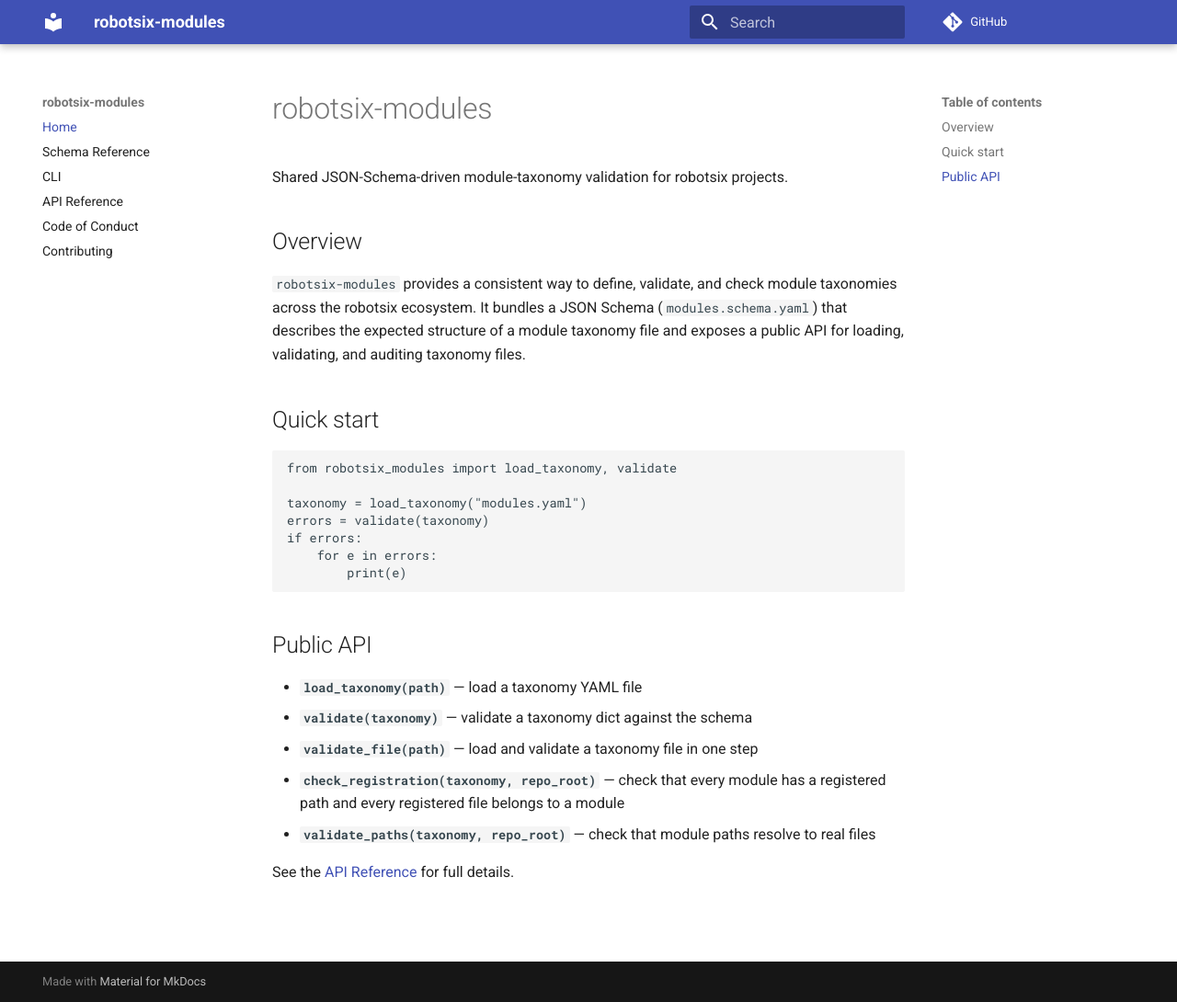
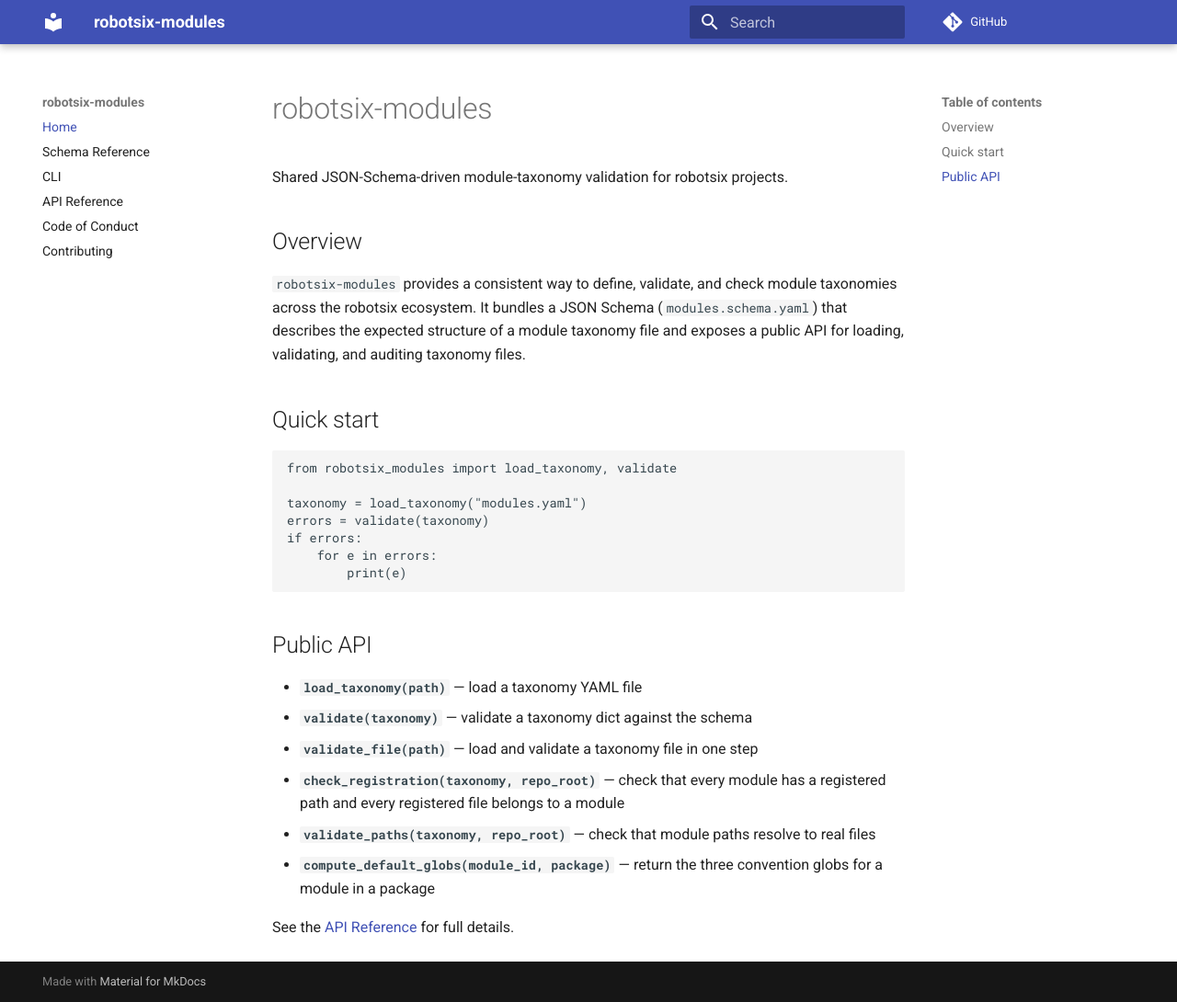
Before and after one commit to damien-robotsix/robotsix-modules, an MkDocs documentation site: the page built from docs/index.md, in a window 1280 px wide and 1090 px high. Shown: the whole window at 92% size. Built offline with MkDocs 1.6.1 and Material for MkDocs 9.7.7, drawn with Linux system fonts in a browser that asks for light colours; comment, search, counter and statistics services are not loaded.

Commit message:
mill: fix: `compute_default_globs` missing from top-level re-export and API docs (sibling-pattern gap vs check_coverage/check_registration/validate_paths) (20260717T165142Z-fix-compute-default-globs-missing-from-t-ae44) (#205)
Co-authored-by: robotsix-mill <mill@robotsix.local>

```diff
--- a/docs/index.md
+++ b/docs/index.md
@@ -31,5 +31,7 @@ if errors:
   registered path and every registered file belongs to a module
 - **`validate_paths(taxonomy, repo_root)`** — check that module paths resolve to
   real files
+- **`compute_default_globs(module_id, package)`** — return the three convention
+  globs for a module in a package
 
 See the [API Reference](validation/api.md) for full details.
--- a/src/robotsix_modules/__init__.py
+++ b/src/robotsix_modules/__init__.py
@@ -36,6 +36,7 @@ from .validation import (
     RegistrationFinding,
     check_coverage,
     check_registration,
+    compute_default_globs,
     load_schema,
     load_taxonomy,
     validate,
@@ -64,6 +65,7 @@ __all__ = [
     "__version__",
     "check_coverage",
     "check_registration",
+    "compute_default_globs",
     "load_schema",
     "load_taxonomy",
     "read_yaml_file",
```
Also changed, not shown: CHANGELOG.md (+1 -0 lines), changelog.d/20260717T165142Z-fix-compute-default-globs-missing-from-t-ae44.misc.md (added, +1 -0 lines), docs/validation/api.md (+1 -0 lines).
